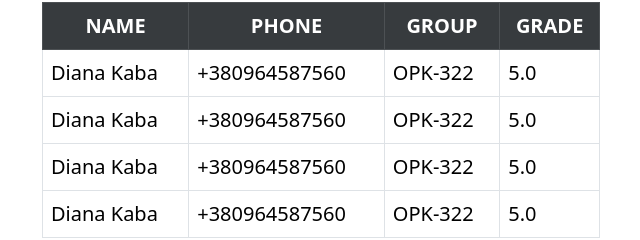
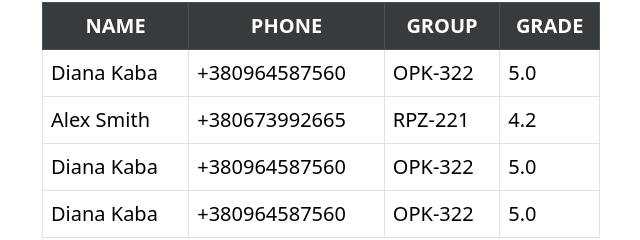
Before and after one commit to Diana-Kaba/git-lesson-2, a plain HTML site: page table.html in a window 1280 px wide. Shown: the part 113-353 px from the top of the page, 319-959 px from the left. Drawn offline with nearby package versions, Linux system fonts and the light colour scheme.

Commit message:
added new student to the table

```diff
--- a/table.html
+++ b/table.html
@@ -26,10 +26,10 @@
                     <td>5.0</td>
                 </tr>
                 <tr>
-                    <td>Diana Kaba</td>
-                    <td>+380964587560</td>
-                    <td>OPK-322</td>
-                    <td>5.0</td>
+                    <td>Alex Smith</td>
+                    <td>+380673992665</td>
+                    <td>RPZ-221</td>
+                    <td>4.2</td>
                 </tr>
                 <tr>
                     <td>Diana Kaba</td>
```
